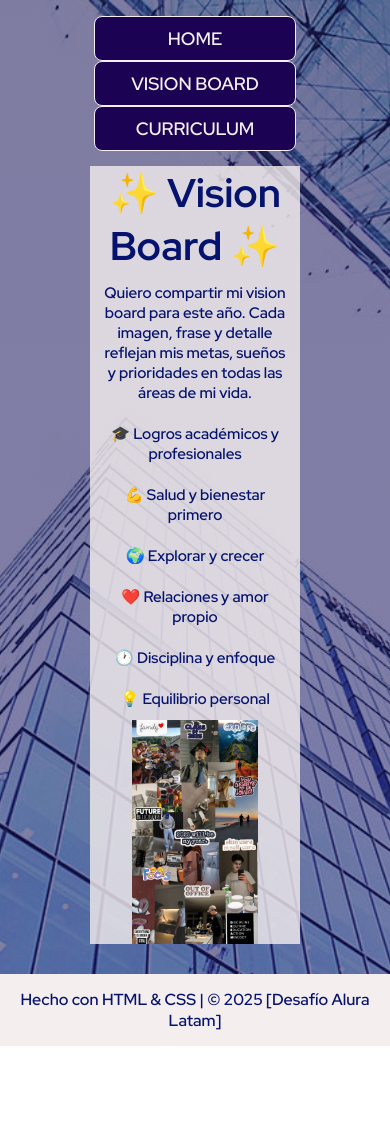
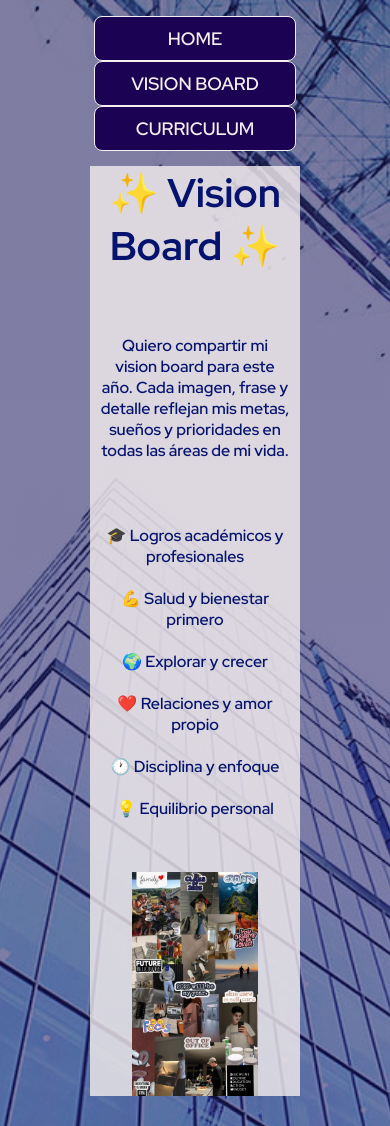
Before and after one commit to dyaccu/html-css-desafio-4-FINAL, a plain HTML site: page visionboard.html in a window 390 px wide. Shown: the top 1126 px of the page. Before the commit the page ends 1046 px from the top, so only its background shows below. Drawn offline with Linux system fonts and the light colour scheme.

Commit message:
mejora responsive

```diff
--- a/style.css
+++ b/style.css
@@ -30,7 +30,7 @@ body{
 .header__menu__link {
     margin: 70px;
     text-decoration: none;
-    font-size: 100%;
+    font-size: 1rem;
     font-weight: 600;
     font-family: var(--fuente-RedHatDisplay);
     text-align: center;
@@ -47,7 +47,7 @@ body{
 
 .titulo-destaque {
     color: rgb(43, 4, 88);
-    font-size: 120%;
+    font-size: 1.2rem;
     font-weight: 600;
     font-family: var(--fuente-RedHatDisplay);
     padding: 5%;
@@ -84,12 +84,26 @@ body{
 }
 
 .presentacion__contenido__titulo{
-    font-size: 250%;
+    font-size: 2.5rem;
     font-family: var(--fuente-RedHatDisplay);
 }
 
+.presentacion__contenido__titulo2{
+    font-size: 2.5rem;
+    font-family: var(--fuente-RedHatDisplay);
+    margin-bottom: 25%;
+}
+
+.presentacion__contenido__texto2 {
+    font-size: 1rem;
+    font-weight: 600;
+    font-family: var(--fuente-RedHatDisplay);
+    padding: 5%;
+    margin-bottom: 20%;
+}
+
 .presentacion__contenido__texto{
-    font-size: 95%;
+    font-size: 1rem;
     font-weight: 600;
     font-family: var(--fuente-RedHatDisplay);
     padding: 5%;
@@ -154,6 +168,24 @@ body{
         width: auto;
     }
 
+    .presentacion__contenido__titulo {
+        flex-direction: column; /* Cambia a diseño vertical en pantallas pequeñas */
+        text-align: center;
+        width: auto;
+        font-size: 2rem;
+    }
+
+    .presentacion__contenido__texto {
+        flex-direction: column; /* Cambia a diseño vertical en pantallas pequeñas */
+        text-align: center;
+        width: auto;
+        font-size: 1rem;
+    }
+
+
+
+
+
     .presentacion__enlaces {
         display: flex;
         justify-content: center;
--- a/visionboard.html
+++ b/visionboard.html
@@ -17,15 +17,15 @@
     </header>
     <main class="presentacion">
         <section class="presentacion__contenido">
-            <h1 class="presentacion__contenido__titulo">✨ Vision Board ✨</h1>
-                <p class="presentacion__contenido__texto">Quiero compartir mi vision board para este año.
+            <h1 class="presentacion__contenido__titulo2">✨ Vision Board ✨</h1>
+                <p class="presentacion__contenido__texto2">Quiero compartir mi vision board para este año.
                     Cada imagen, frase y detalle reflejan mis metas, sueños y prioridades en todas las áreas de mi vida.</p>
                 <p class="presentacion__contenido__texto"> 🎓 Logros académicos y profesionales</p>
                 <p class="presentacion__contenido__texto"> 💪 Salud y bienestar primero</p>
                 <p class="presentacion__contenido__texto"> 🌍 Explorar y crecer</p>
                 <p class="presentacion__contenido__texto"> ❤️ Relaciones y amor propio</p>
                 <p class="presentacion__contenido__texto"> 🕐 Disciplina y enfoque</p>
-                <p class="presentacion__contenido__texto"> 💡 Equilibrio personal</p>
+                <p class="presentacion__contenido__texto2"> 💡 Equilibrio personal</p>
         </section>
     <img class="imagen__visionboard" src="assets/2025visionBoard.jpeg" alt="Vision Board 2025">
     </main>
```
